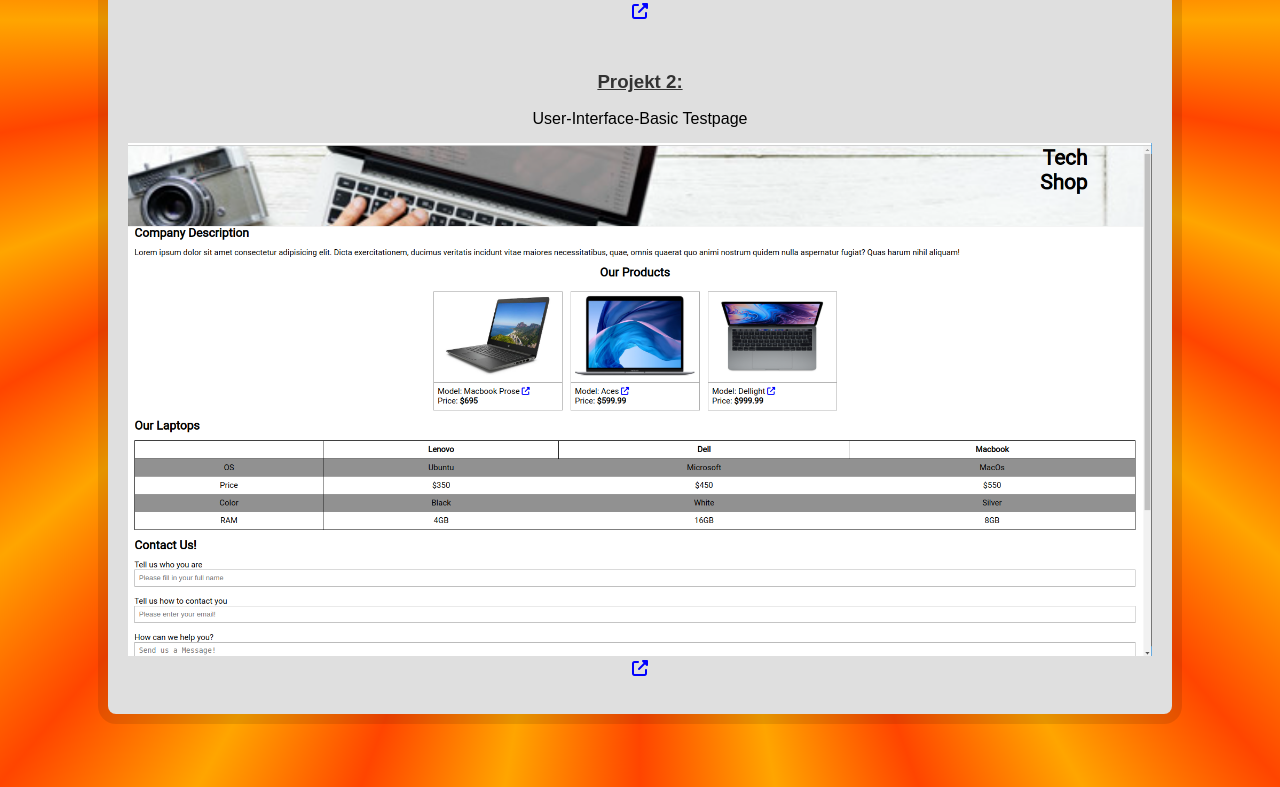
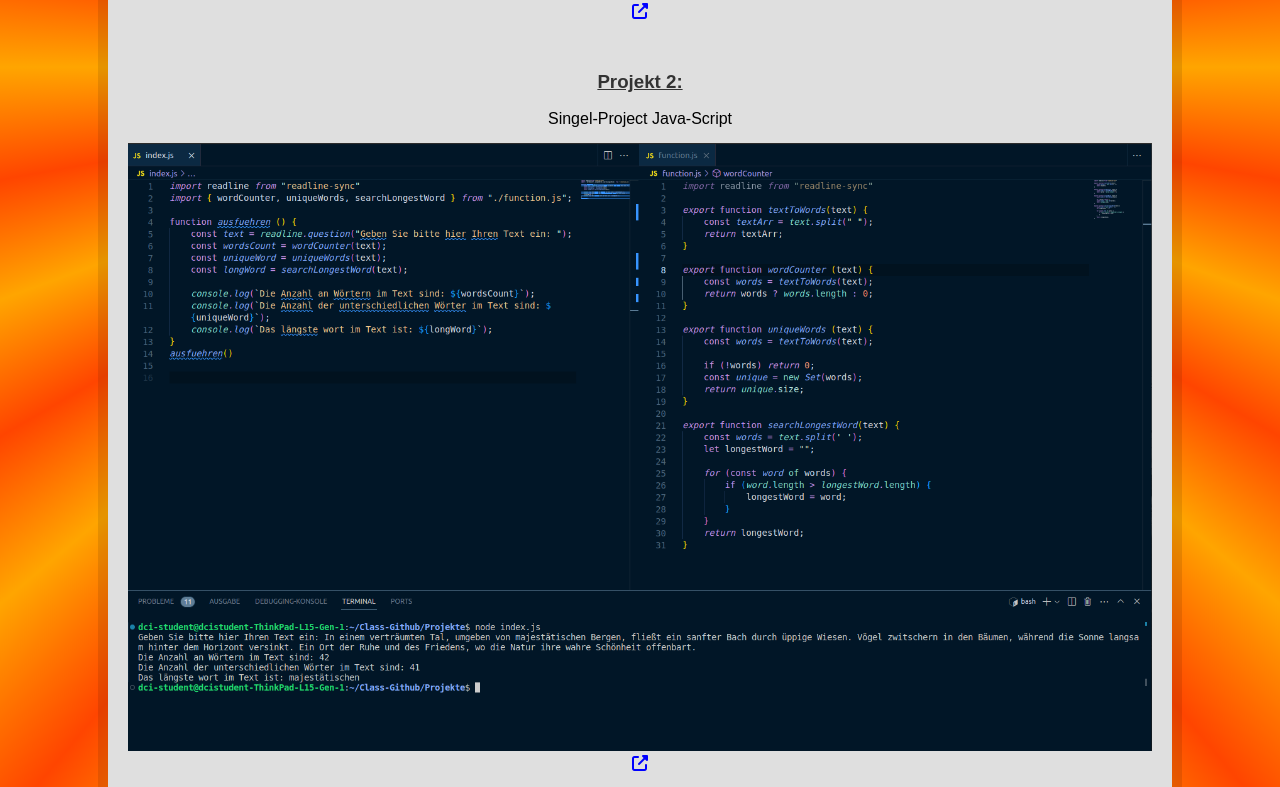
Before and after one commit to SoerenBoettcher/Portfolio, a plain HTML site: page index.html in a window 1280 px wide. Shown: the part 1433-2220 px from the top of the page. Drawn offline with Linux system fonts and the light colour scheme.

Commit message:
refresh portfolio

```diff
--- a/index.html
+++ b/index.html
@@ -70,13 +70,13 @@
           </li>
           <li>
             <h3>Projekt 2:</h3>
-            <p>User-Interface-Basic Testpage</p>
+            <p>Singel-Project Java-Script</p>
             <img
               width="100%"
-              src="./Bilder/Bildschirmfoto vom UIB-Test.png"
-              alt="Webprojekt-Foto"
+              src="./Bilder/Bildschirmfoto Singel-Project in Java-Script.png"
+              alt="Java-Script-Foto"
             /><a
-              href="file:///home/dci-student/Class-Github/Github-Test/ui-basics-adv-test-SoerenBoettcher/index.html"
+              href="https://github.com/SoerenBoettcher/singel-Projekt"
               target="_blank"
             ></a>
           </li>
```
Also changed, not shown: Bilder/Bildschirmfoto Singel-Project in Java-Script.png (added), Bilder/Bildschirmfoto vom UIB-Test.png (deleted).
